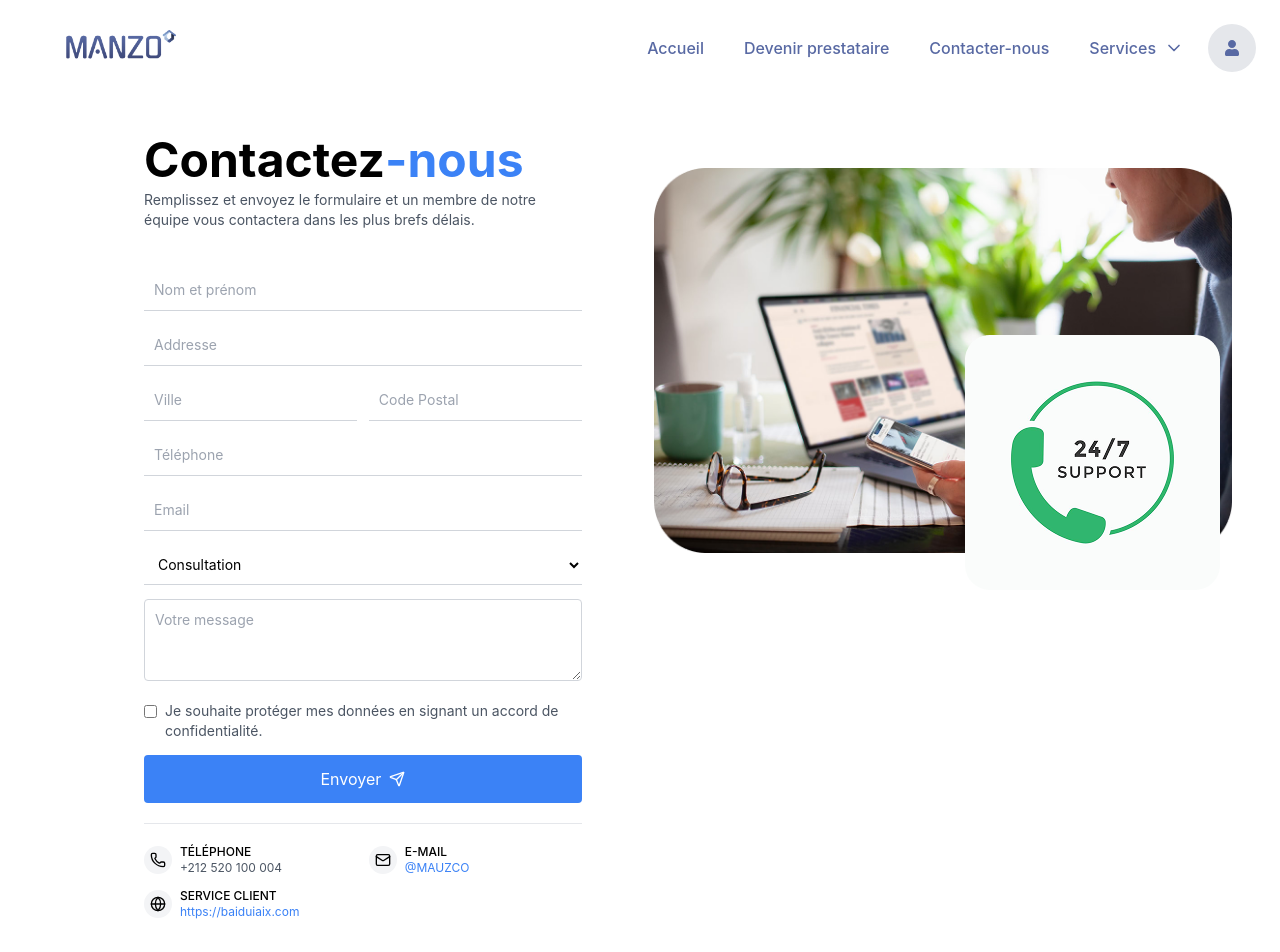
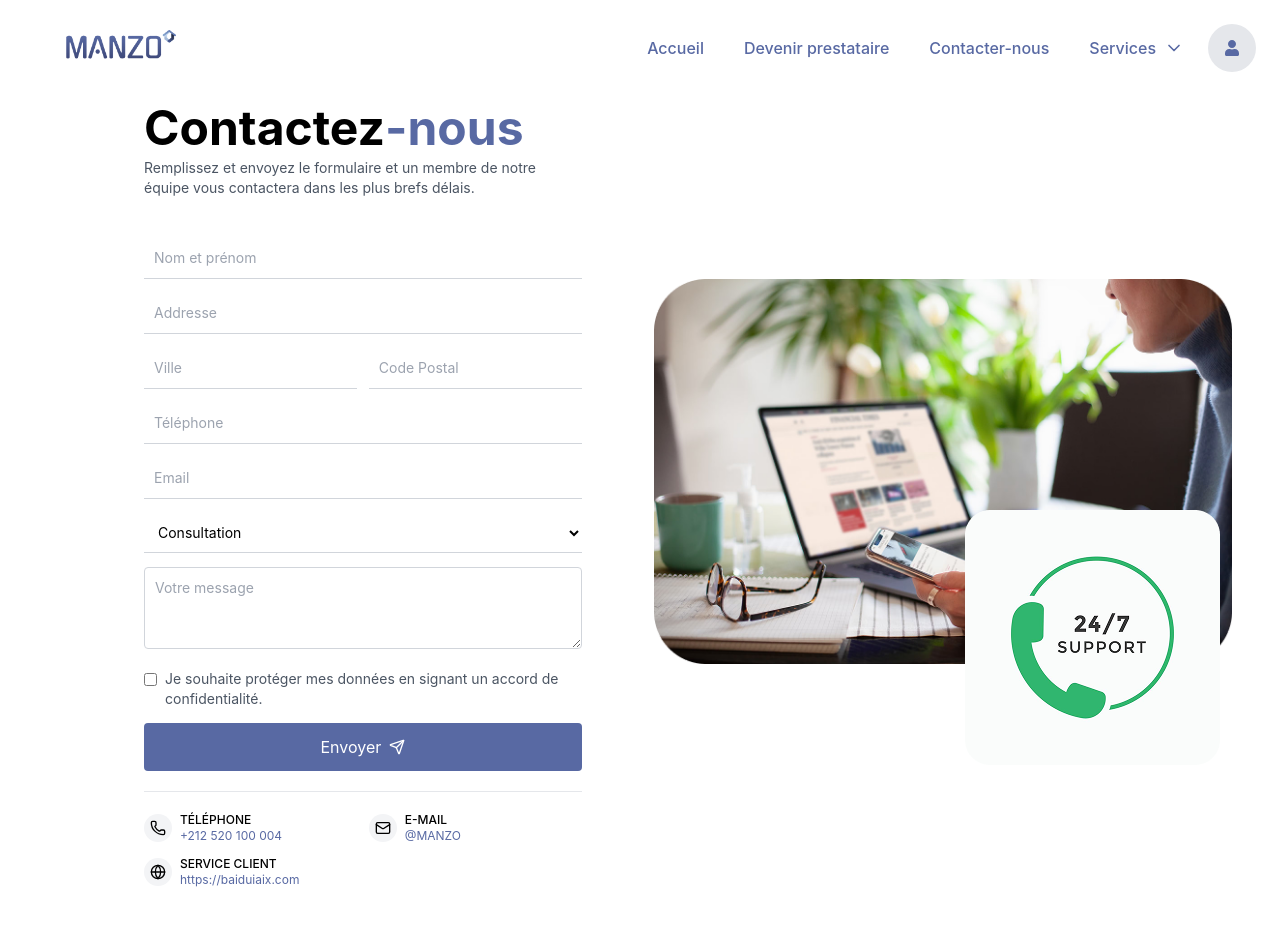
Before and after one commit to salmaF-2/Manzo, a React (Create React App) app in the folder frontend/: page /Contact in a window 1280 px wide. Shown: the top 952 px of the page. Built offline with nearby package versions, Linux system fonts and the light colour scheme; a web font is replaced by a local one.

Commit message:
modification de contactez-nous

```diff
--- a/frontend/src/pages/Contact.js
+++ b/frontend/src/pages/Contact.js
@@ -73,14 +73,14 @@ const Contact = () => {
       }, []);
 
   return (
-    <div className="min-h-screen bg-white flex flex-col mt-14 px-4 sm:px-6 lg:px-8">
+    <div className="min-h-[calc(100vh-56px)] bg-white flex flex-col px-4 sm:px-6 lg:px-8 mt-6">
       <div className="container mx-auto px-4 py-8 flex-grow">
-        <div className="flex flex-col lg:flex-row gap-6 items-start">
+        <div className="flex flex-col lg:flex-row gap-6 items-center"> {/* Changed items-start to items-center */}
 
-          <div className="w-full lg:w-1/2 space-y-5 pl-24 mt-12 mb-48 pr-12">
+          <div className="w-full lg:w-1/2 space-y-5 lg:pl-24 mt-12 mb-12 lg:pr-12"> {/* Reduced mb-48 to mb-12 */}
             <div className="space-y-1.5 mb-10">
-              <h1 className="text-5xl font-bold ">
-                Contactez<span className="text-blue-500">-nous</span>
+              <h1 className="text-5xl font-bold">
+                Contactez<span className="text-[#5869A3]">-nous</span>
               </h1>
               <p className="text-sm text-gray-600 mb-8">
                 Remplissez et envoyez le formulaire et un membre de notre équipe vous contactera dans les plus brefs délais.
@@ -186,7 +186,7 @@ const Contact = () => {
               <button
                 type="submit"
                 disabled={isSubmitting}
-                className="w-full bg-blue-500 hover:bg-blue-600 text-white py-3 px-6 rounded transition-colors flex items-center justify-center gap-2"
+                className="w-full bg-[#5869A3] hover:bg-[#5869A3]/70 text-white py-3 px-6 rounded transition-colors flex items-center justify-center gap-2"
               >
                 {isSubmitting ? (
                   <span>en cours d'envoi...</span>
@@ -206,7 +206,7 @@ const Contact = () => {
                 </div>
                 <div>
                   <p className="text-xs font-medium">TÉLÉPHONE</p>
-                  <p className="text-xs text-gray-600">+212 520 100 004</p>
+                  <p className="text-xs text-[#5869A3]">+212 520 100 004</p>
                 </div>
               </div>
 
@@ -216,7 +216,7 @@ const Contact = () => {
                 </div>
                 <div>
                   <p className="text-xs font-medium">E-MAIL</p>
-                  <p className="text-xs text-blue-500">@MAUZCO</p>
+                  <p className="text-xs text-[#5869A3]">@MANZO</p>
                 </div>
               </div>
 
@@ -226,7 +226,7 @@ const Contact = () => {
                 </div>
                 <div>
                   <p className="text-xs font-medium">SERVICE CLIENT</p>
-                  <p className="text-xs text-blue-500">https://baiduiaix.com</p>
+                  <p className="text-xs text-[#5869A3]">https://baiduiaix.com</p>
                 </div>
               </div>
 
@@ -234,20 +234,284 @@ const Contact = () => {
           </div>
 
           {/* IMAGE SECTION */}
-          <div className="w-full lg:w-1/2 rounded-lg relative mt-20">
-            <div className="aspect-[4/3] w-full rounded-lg ">
-                <img src="/images/services/image 12.png"></img>
-            </div>
-            <div className="absolute bottom-0 right-0  p-3 rounded-tl-lg">
-              <div className="w-13 h-13">
-              <img src="/images/services/image 13.png"></img>
+          <div className="w-full lg:w-1/2 rounded-lg flex items-center justify-center"> {/* Added flex and centering classes */}
+            <div className="relative">
+              <div className="aspect-[4/3] w-full rounded-lg">
+                <img src="/images/services/image 12.png" alt="Contact illustration" className="object-cover" />
+              </div>
+              <div className="absolute bottom-[-4rem] right-0 p-3 rounded-tl-lg">
+                <div className="w-13 h-13">
+                  <img src="/images/services/image 13.png" alt="Decoration" />
+                </div>
               </div>
             </div>
           </div>
         </div>
       </div>
     </div>
-);
+  );
 };
 
 export default Contact;
+
+
+
+
+
+
+
+
+// bader
+// import React, { useEffect, useState } from 'react';
+// import { Phone, Mail, Send, Globe, Clock } from 'lucide-react';
+// import { toast } from 'sonner';
+
+// const Contact = () => {
+//   const [formData, setFormData] = useState({
+//     fullName: '',
+//     address: '',
+//     city: '',
+//     postalCode: '',
+//     phone: '',
+//     email: '',
+//     service: '',
+//     message: '',
+//   });
+
+//   const [privacyConsent, setPrivacyConsent] = useState(false);
+//   const [errors, setErrors] = useState({});
+//   const [isSubmitting, setIsSubmitting] = useState(false);
+
+//   const validateForm = () => {
+//     const newErrors = {};
+
+//     if (!formData.fullName.trim()) newErrors.fullName = 'Name is required';
+//     if (!formData.email.trim()) {
+//       newErrors.email = 'Email is required';
+//     } else if (!/\S+@\S+\.\S+/.test(formData.email)) {
+//       newErrors.email = 'Email is invalid';
+//     }
+//     if (!formData.phone.trim()) newErrors.phone = 'Phone number is required';
+//     if (!privacyConsent) newErrors.privacy = 'You must accept the privacy policy';
+
+//     return newErrors;
+//   };
+
+//   const handleChange = (e) => {
+//     const { name, value } = e.target;
+//     setFormData(prev => ({
+//       ...prev,
+//       [name]: value
+//     }));
+//   };
+
+//   const handleSubmit = (e) => {
+//     e.preventDefault();
+
+//     const validationErrors = validateForm();
+//     setErrors(validationErrors);
+
+//     if (Object.keys(validationErrors).length === 0) {
+//       setIsSubmitting(true);
+
+//       // Simulate API call
+//       setTimeout(() => {
+//         toast.success('Your message has been sent! We will contact you shortly.');
+//         setFormData({
+//           fullName: '',
+//           address: '',
+//           city: '',
+//           postalCode: '',
+//           phone: '',
+//           email: '',
+//           service: '',
+//           message: '',
+//         });
+//         setPrivacyConsent(false);
+//         setIsSubmitting(false);
+//       }, 1500);
+//     }
+//   };
+//   useEffect(() => {
+//           window.scrollTo(0, 0);
+//       }, []);
+
+//   return (
+//     <div className="min-h-screen bg-white flex flex-col mt-14 px-4 sm:px-6 lg:px-8">
+//       <div className="container mx-auto px-4 py-8 flex-grow">
+//         <div className="flex flex-col lg:flex-row gap-6 items-start">
+
+//           <div className="w-full lg:w-1/2 space-y-5 pl-24 mt-12 mb-48 pr-12">
+//             <div className="space-y-1.5 mb-10">
+//               <h1 className="text-5xl font-bold ">
+//                 Contactez<span className="text-blue-500">-nous</span>
+//               </h1>
+//               <p className="text-sm text-gray-600 mb-8">
+//                 Remplissez et envoyez le formulaire et un membre de notre équipe vous contactera dans les plus brefs délais.
+//               </p>
+//             </div>
+
+//             <form onSubmit={handleSubmit} className="space-y-3.5">
+//               <div>
+//                 <input
+//                   type="text"
+//                   name="fullName"
+//                   required
+//                   placeholder="Nom et prénom"
+//                   className="w-full p-2.5 border-b border-gray-300 text-sm focus:border-blue-500 outline-none"
+//                 />
+//               </div>
+
+//               <div>
+//                 <input
+//                   type="text"
+//                   name="address"
+//                   required
+//                   placeholder="Addresse"
+//                   className="w-full p-2.5 border-b border-gray-300 text-sm focus:border-blue-500 outline-none"
+//                 />
+//               </div>
+
+//               <div className="grid grid-cols-2 gap-3">
+//                 <div>
+//                   <input
+//                     type="text"
+//                     name="city"
+//                     required
+//                     placeholder="Ville"
+//                     className="w-full p-2.5 border-b border-gray-300 text-sm focus:border-blue-500 outline-none"
+//                   />
+//                 </div>
+//                 <div>
+//                   <input
+//                     type="text"
+//                     name="postalCode"
+//                     placeholder="Code Postal"
+//                     className="w-full p-2.5 border-b border-gray-300 text-sm focus:border-blue-500 outline-none"
+//                   />
+//                 </div>
+//               </div>
+
+//               <div>
+//                 <input
+//                   type="tel"
+//                   required
+//                   name="phone"
+//                   placeholder="Téléphone"
+//                   className="w-full p-2.5 border-b border-gray-300 text-sm focus:border-blue-500 outline-none"
+//                 />
+//               </div>
+
+//               <div>
+//                 <input
+//                   type="email"
+//                   name="email"
+//                   required
+//                   placeholder="Email"
+//                   className="w-full p-2.5 border-b border-gray-300 text-sm focus:border-blue-500 outline-none"
+//                 />
+//               </div>
+
+//               <div>
+//                 <select
+//                   name="service"
+//                   className="w-full p-2.5 border-b border-gray-300 text-sm focus:border-blue-500 outline-none bg-white"
+//                 >
+//                   <option value="" disabled>Service désiré</option>
+//                   <option value="consultation">Consultation</option>
+//                   <option value="support">Support technique</option>
+//                   <option value="partnership">Collaboration</option>
+//                   <option value="other">Autre</option>
+//                 </select>
+//               </div>
+
+//               <div>
+//                 <textarea
+//                   name="message"
+//                   placeholder="Votre message"
+//                   rows={3}
+//                   className="w-full p-2.5 border border-gray-300 text-sm focus:border-blue-500 outline-none rounded"
+//                 />
+//               </div>
+
+//               <div className="flex items-start gap-2">
+//                 <input
+//                   type="checkbox"
+//                   id="privacy"
+//                   checked={privacyConsent}
+//                   onChange={() => setPrivacyConsent(!privacyConsent)}
+//                   className="mt-1"
+//                 />
+//                 <label htmlFor="privacy" className={`text-sm ${errors.privacy ? 'text-red-500' : 'text-gray-600'}`}>
+//                 Je souhaite protéger mes données en signant un accord de confidentialité.                </label>
+//               </div>
+//               {errors.privacy && <p className="mt-1 text-sm text-red-500">{errors.privacy}</p>}
+
+//               <button
+//                 type="submit"
+//                 disabled={isSubmitting}
+//                 className="w-full bg-blue-500 hover:bg-blue-600 text-white py-3 px-6 rounded transition-colors flex items-center justify-center gap-2"
+//               >
+//                 {isSubmitting ? (
+//                   <span>en cours d'envoi...</span>
+//                 ) : (
+//                   <>
+//                     <span>Envoyer</span>
+//                     <Send size={16} />
+//                   </>
+//                 )}
+//               </button>
+//             </form>
+
+//             <div className="pt-5 border-t border-gray-200 grid grid-cols-2 gap-3">
+//               <div className="flex items-center gap-2">
+//                 <div className="bg-gray-100 p-1.5 rounded-full">
+//                   <Phone size={16} />
+//                 </div>
+//                 <div>
+//                   <p className="text-xs font-medium">TÉLÉPHONE</p>
+//                   <p className="text-xs text-gray-600">+212 520 100 004</p>
+//                 </div>
+//               </div>
+
+//               <div className="flex items-center gap-2">
+//                 <div className="bg-gray-100 p-1.5 rounded-full">
+//                   <Mail size={16} />
+//                 </div>
+//                 <div>
+//                   <p className="text-xs font-medium">E-MAIL</p>
+//                   <p className="text-xs text-blue-500">@MAUZCO</p>
+//                 </div>
+//               </div>
+
+//               <div className="flex items-center gap-2">
+//                 <div className="bg-gray-100 p-1.5 rounded-full">
+//                   <Globe size={16} />
+//                 </div>
+//                 <div>
+//                   <p className="text-xs font-medium">SERVICE CLIENT</p>
+//                   <p className="text-xs text-blue-500">https://baiduiaix.com</p>
+//                 </div>
+//               </div>
+
+//             </div>
+//           </div>
+
+//           {/* IMAGE SECTION */}
+//           <div className="w-full lg:w-1/2 rounded-lg relative mt-20">
+//             <div className="aspect-[4/3] w-full rounded-lg ">
+//                 <img src="/images/services/image 12.png"></img>
+//             </div>
+//             <div className="absolute bottom-0 right-0  p-3 rounded-tl-lg">
+//               <div className="w-13 h-13">
+//               <img src="/images/services/image 13.png"></img>
+//               </div>
+//             </div>
+//           </div>
+//         </div>
+//       </div>
+//     </div>
+// );
+// };
+
+// export default Contact;
```
